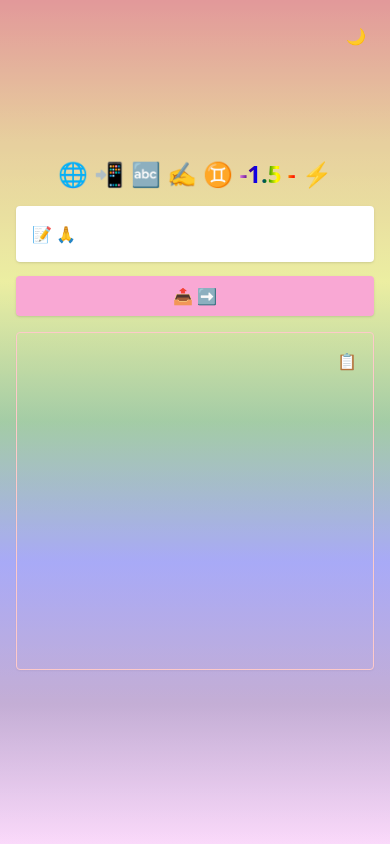
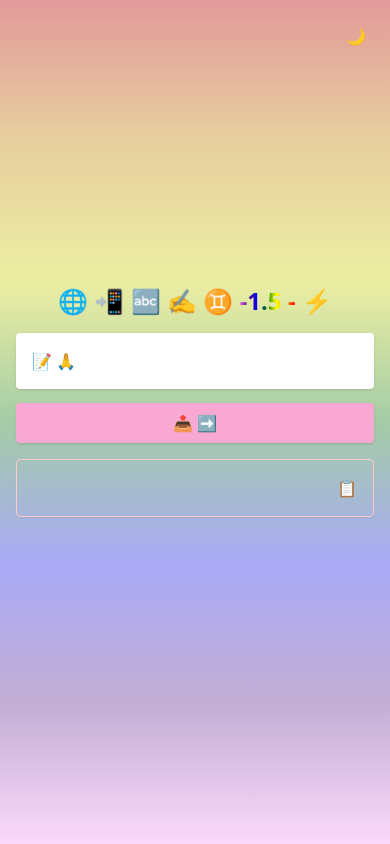
Before and after one commit to seygorin/emoji-translator-seygorin, a Next.js app: page / in a window 390 px wide. Built offline with nearby package versions, Linux system fonts and the light colour scheme.

Commit message:
fix: dvh units for mobile

```diff
--- a/src/app/globals.css
+++ b/src/app/globals.css
@@ -17,11 +17,6 @@
 }
 
 body {
-  height: 100%;
-  margin: 0;
-  padding: 0;
-  overflow: hidden;
-
   color: rgb(var(--foreground-rgb));
   background: linear-gradient(
       to bottom,
--- a/src/components/Output.tsx
+++ b/src/components/Output.tsx
@@ -23,7 +23,7 @@ const Output: React.FC<OutputProps> = ({data}) => {
   }
 
   return (
-    <div className='bg-transparent max-w-md mx-auto my-4 p-4 border border-red-200 rounded relative shadow-sm h-[40vh] overflow-y-auto'>
+    <div className='bg-transparent max-w-md mx-auto my-4 p-4 border border-red-200 rounded relative shadow-sm max-h-[40vh] overflow-y-auto'>
       <div className='pr-11 whitespace-pre-wrap break-words min-h-6'>
         <div ref={outputRef}>{data}</div>
       </div>
--- a/src/pages/index.tsx
+++ b/src/pages/index.tsx
@@ -68,7 +68,7 @@ export default function Home() {
   }
 
   return (
-    <main className='relative flex min-h-screen items-center justify-center bg-rainbow-gradient'>
+    <main className='flex min-h-dvh items-center justify-center bg-rainbow-gradient'>
       <div className='container mx-auto p-4 h-full flex flex-col justify-between'>
         <div className='flex-grow'>
           <h1 className='text-2xl font-bold text-center mb-4'>
```
